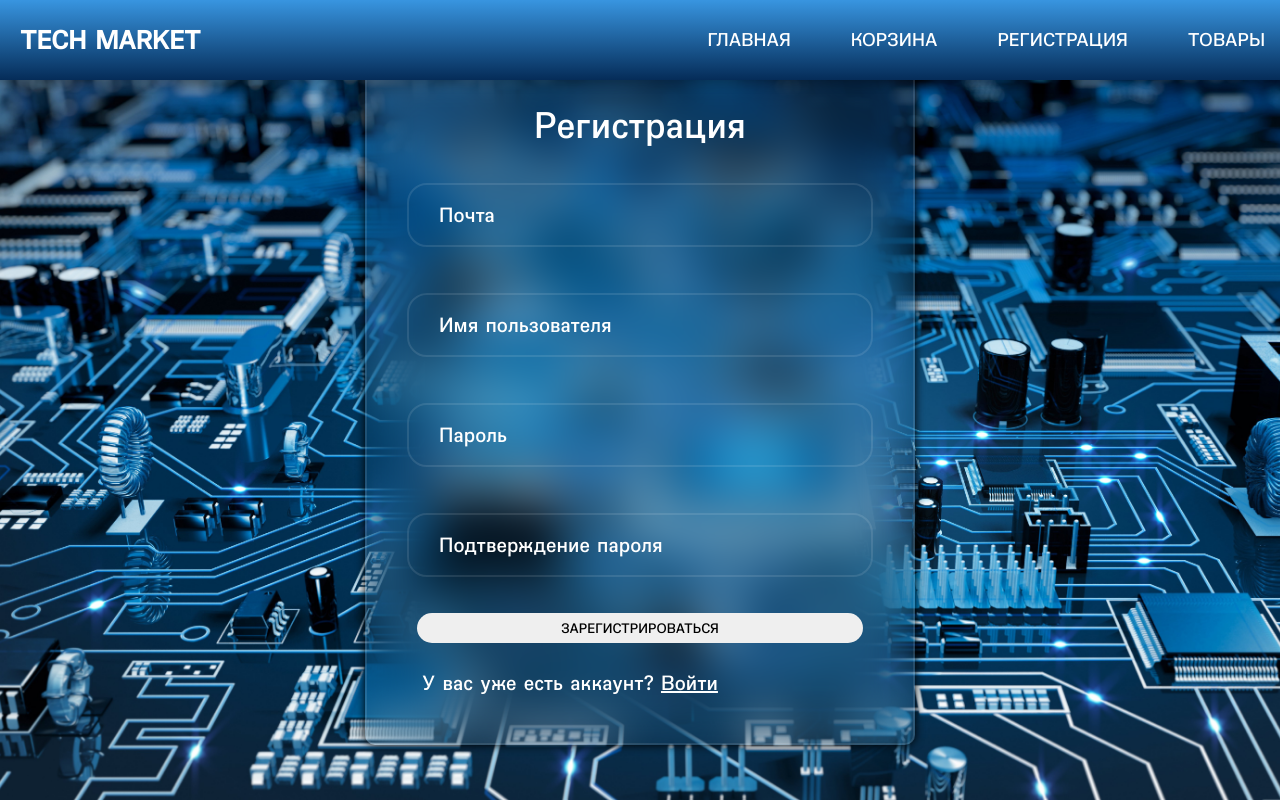
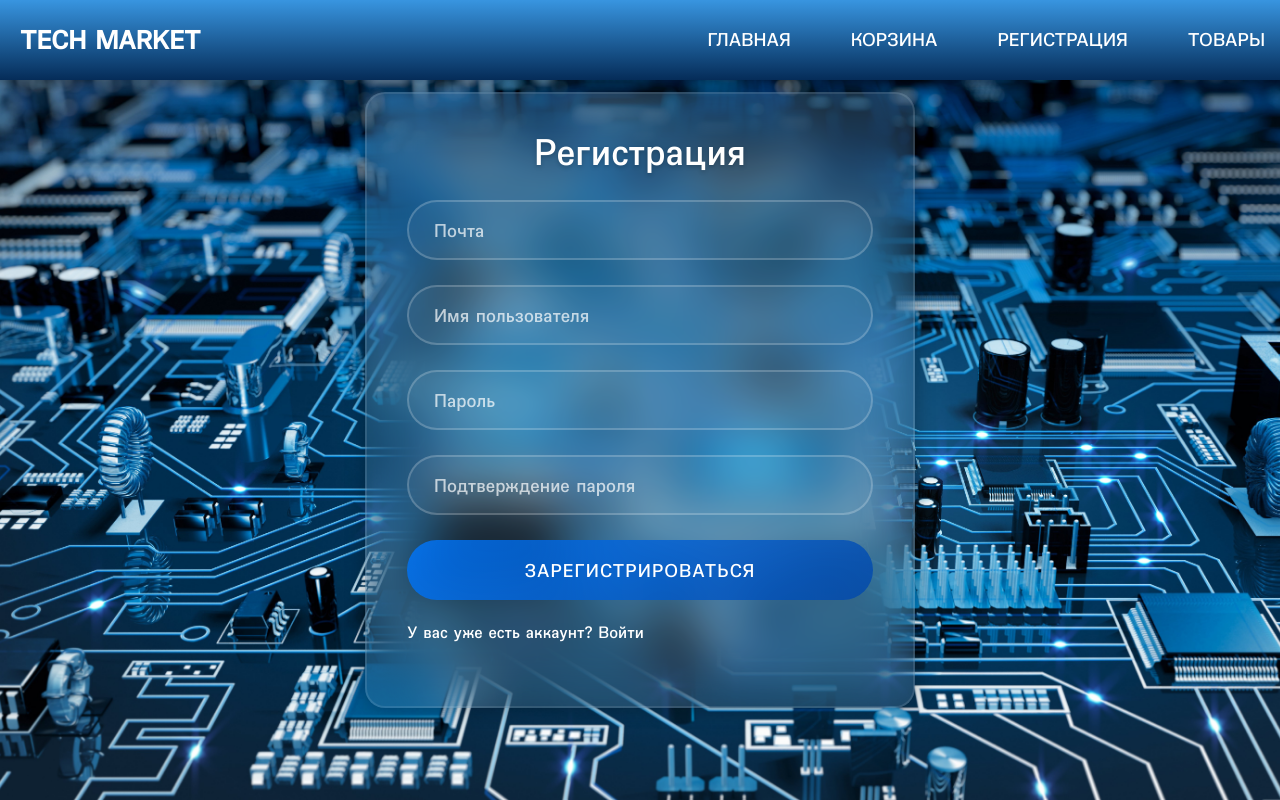
Before and after one commit to samheartache/Tech-market, a Django app: page /user/signup/ in a window 1280 px wide. Run offline with Django 4.2, Linux system fonts and the light colour scheme.

Commit message:
Handle incorrect registration inputs (simple implementation)

```diff
--- a/static/css/login.css
+++ b/static/css/login.css
@@ -1,91 +1,187 @@
 @font-face {
-    font-family: 'Akt';
-    src: url('../fonts/cirilic/Akt.woff2') format('opentype');
+  font-family: "Akt";
+  src: url("../fonts/cirilic/Akt.woff2") format("opentype");
   font-weight: normal;
   font-style: normal;
   font-display: swap;
 }
 
 * {
-    font-family: 'Akt';
+  font-family: "Akt";
+  margin: 0;
+  padding: 0;
+  box-sizing: border-box;
 }
 
 body {
-    background: url('../imgs/logreg_bg.jpeg') 0 0 /cover;
+  background: url("../imgs/logreg_bg.jpeg") 0 0 / cover no-repeat;
   display: flex;
   flex-direction: column;
   justify-content: center;
   align-items: center;
+  min-height: 100vh;
+  padding: 20px;
 }
 
 .container_login {
-    border: 2px solid rgb(255, 255, 255, 0.1);
+  border: 2px solid rgba(255, 255, 255, 0.1);
   backdrop-filter: blur(25px);
-    box-shadow: 0 0 10px;
-    border-radius: 10px;
-    background: transparent;
-    min-width: 550px;
-    min-height: 520px;
-    padding: 30px 40px;
+  box-shadow: 0 0 20px rgba(0, 0, 0, 0.3);
+  border-radius: 20px;
+  background: rgba(255, 255, 255, 0.08);
+  width: 100%;
+  max-width: 550px;
+  padding: 40px;
+  position: relative;
+  overflow: hidden;
 }
 
 .container_login h1 {
   text-align: center;
   font-size: 36px;
   color: #fff;
-    margin: 20px 0 0 0;
+  margin-bottom: 30px;
+  text-shadow: 0 2px 4px rgba(0, 0, 0, 0.2);
 }
 
 .input_block {
-    height: 70px;
   width: 100%;
-    margin: 40px 0px 20px 0px;
+  margin-bottom: 25px;
+  position: relative;
 }
 
 .input_block input {
-    border-radius: 20px;
-    border: 2px solid rgb(255, 255, 255, 0.1);
+  border-radius: 50px;
+  border: 2px solid rgba(255, 255, 255, 0.2);
   width: 100%;
-    height: 25px;
-    padding: 30px;
-    background: transparent;
+  height: 60px;
+  padding: 0 25px;
+  background: rgba(255, 255, 255, 0.05);
   color: #fff;
-    font-size: 20px;
+  font-size: 18px;
+  transition: all 0.3s ease;
+}
+
+.input_block input:focus {
+  outline: none;
+  border-color: rgba(255, 255, 255, 0.4);
+  background: rgba(255, 255, 255, 0.1);
+  box-shadow: 0 0 10px rgba(255, 255, 255, 0.1);
 }
 
 .input_block input::placeholder {
-    color: #fff;
-    font-size: 20px;
+  color: rgba(255, 255, 255, 0.7);
+  font-size: 18px;
+}
+
+.error_field {
+  display: block;
+  margin-top: 8px;
+  padding: 12px 15px 12px 45px;
+  background-color: rgba(255, 0, 0, 0.15);
+  border: 1px solid rgba(255, 0, 0, 0.3);
+  border-radius: 8px;
+  color: #ffffff;
+  font-size: 14px;
+  line-height: 1.4;
+  position: relative;
+  animation: fadeIn 0.3s ease-out;
+}
+
+.error_field::before {
+  content: "!";
+  position: absolute;
+  left: 15px;
+  top: 50%;
+  transform: translateY(-50%);
+  width: 20px;
+  height: 20px;
+  background-color: rgba(255, 0, 0, 0.5);
+  color: white;
+  border-radius: 50%;
+  display: flex;
+  align-items: center;
+  justify-content: center;
+  font-size: 12px;
+  font-weight: bold;
 }
 
 .additional {
-    margin: 20px 0 20px 0;
-    color: #fff;
   display: flex;
   justify-content: space-between;
-    padding: 0 0 0 15px;
-    font-size: 20px;
+  align-items: center;
+  margin: 25px 0;
+  color: rgb(255, 255, 255);
+  font-size: 16px;
 }
 
 .additional a {
-    text-decoration: underline;
-    display: inline-block
+  color: rgb(255, 255, 255);
+  text-decoration: none;
+  transition: all 0.3s ease;
+  position: relative;
 }
 
 .additional a:hover {
-    transition: all .5s ease;
-    transform: scale(1.025);
-    color: rgb(0, 29, 249);
-    text-decoration: none;
+  color: #4a9eff;
+  text-shadow: 0 0 5px rgba(74, 158, 255, 0.5);
 }
 
-.submit_btn{
-    /* background: #000; */
-    padding: 10px;
+.additional a::after {
+  content: "";
+  position: absolute;
+  bottom: -2px;
+  left: 0;
+  width: 0;
+  height: 1px;
+  background: #4a9eff;
+  transition: width 0.3s ease;
 }
 
-.submit_btn  button{
-    border-radius: 20px;
+.additional a:hover::after {
   width: 100%;
-    height: 30px;
 }
+
+.submit_btn {
+  width: 100%;
+  margin-top: 20px;
+}
+
+.submit_btn button {
+  border-radius: 50px;
+  width: 100%;
+  height: 60px;
+  background: linear-gradient(
+    135deg,
+    rgba(0, 119, 255, 0.8),
+    rgba(0, 71, 171, 0.8)
+  );
+  color: white;
+  font-size: 18px;
+  border: none;
+  cursor: pointer;
+  transition: all 0.3s ease;
+  text-transform: uppercase;
+  letter-spacing: 1px;
+}
+
+.submit_btn button:hover {
+  background: linear-gradient(
+    135deg,
+    rgba(0, 119, 255, 1),
+    rgba(0, 71, 171, 1)
+  );
+  box-shadow: 0 5px 15px rgba(0, 119, 255, 0.4);
+  transform: translateY(-2px);
+}
+
+@keyframes fadeIn {
+  from {
+    opacity: 0;
+    transform: translateY(-10px);
+  }
+  to {
+    opacity: 1;
+    transform: translateY(0);
+  }
+}
--- a/users/templates/login.html
+++ b/users/templates/login.html
@@ -21,7 +21,7 @@
             <button type="submit">ВОЙТИ</button>
         </div>
         <div class="additional">
-            <p>У вас нет аккаунта? <a href="signup.html">Зарегистрироваться</a></p>
+            <p>У вас нет аккаунта? <a href="{% url "user:signup" %}">Зарегистрироваться</a></p>
         </div>
     </form>
 </div>
--- a/users/templates/signup.html
+++ b/users/templates/signup.html
@@ -10,15 +10,27 @@
         <h1>Регистрация</h1>
         <div class="input_block">
             <input type="email" name="email" id="id_email" value="{% if form.email.value %}{{form.email.value}}{% endif %}" placeholder="Почта" required>
+            {% if form.email.errors %}
+            <div class="error_field">{{form.email.errors}}</div>
+            {% endif %}
         </div>
         <div class="input_block">
             <input type="text" name="username" id="id_username" value="{% if form.username.value %}{{form.username.value}}{% endif %}" placeholder="Имя пользователя" required>
+            {% if form.username.errors %}
+            <div class="error_field">{{form.username.errors}}</div>
+            {% endif %}
         </div>
         <div class="input_block">
             <input type="password" name="password1" id="id_password1" value="{% if form.password1.value %}{{form.password1.value}}{% endif %}" placeholder="Пароль" required>
+            {% if form.password1.errors %}
+            <div class="error_field">{{form.password1.errors}}</div>
+            {% endif %}
         </div>
         <div class="input_block">
             <input type="password" name="password2" id="id_password2" value="{% if form.password2.value %}{{form.password2.value}}{% endif %}" placeholder="Подтверждение пароля" required>
+            {% if form.password2.errors %}
+            <div class="error_field">{{form.password2.errors}}</div>
+            {% endif %}
         </div>
         <div class="submit_btn">
             <button type="submit">ЗАРЕГИСТРИРОВАТЬСЯ</button>
```
Lines whose indentation alone changed are shown as unchanged.
